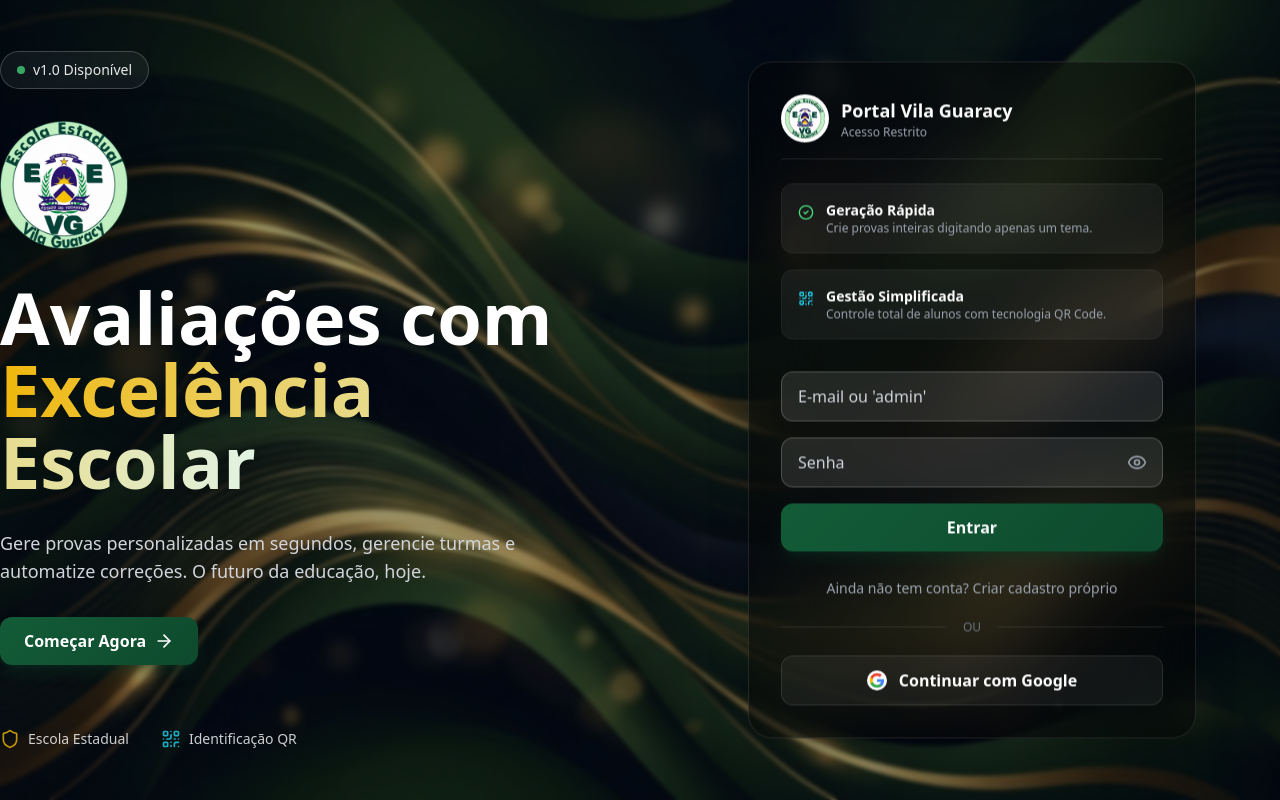
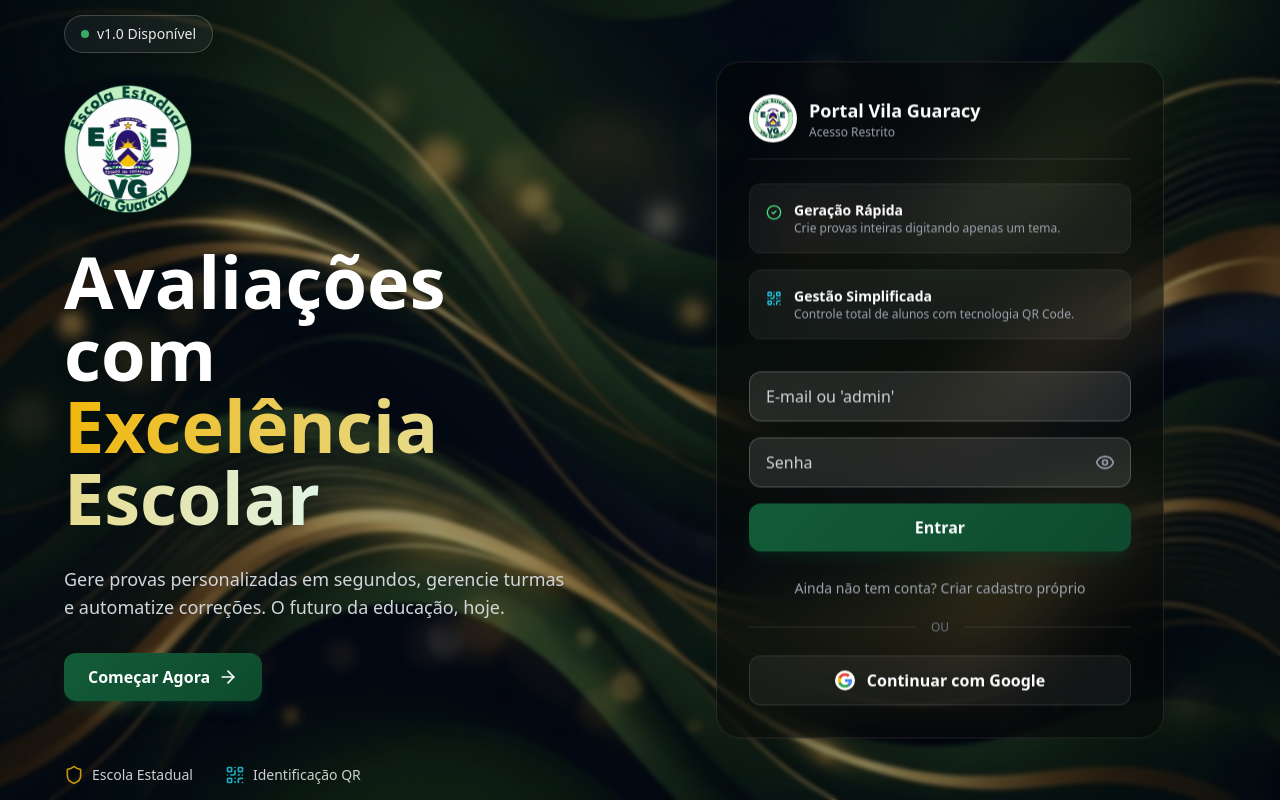
Before and after one commit to weslley-nunes/vilaguaracy, a Next.js app: page / in a window 1280 px wide. Built offline with nearby package versions, Linux system fonts and the light colour scheme; no server answers.

Commit message:
UI: Ajustado espaçamento e centralização do conteúdo na Home

```diff
--- a/src/app/page.js
+++ b/src/app/page.js
@@ -33,9 +33,9 @@ export default function Home() {
         <div className="absolute inset-0 bg-black/40 backdrop-blur-[2px]"></div>
       </div>
 
-      <div className="container relative z-10 grid grid-cols-1 lg:grid-cols-2 gap-12 items-center">
+      <div className="container mx-auto px-6 lg:px-16 relative z-10 grid grid-cols-1 lg:grid-cols-2 gap-12 items-center min-h-[90vh]">
         {/* Left Side: Text Content */}
-        <div className="text-center lg:text-left space-y-8 animate-fade-in">
+        <div className="text-center lg:text-left space-y-8 animate-fade-in lg:pr-12">
           <div className="inline-flex items-center gap-2 px-4 py-2 rounded-full glass border border-white/20 text-sm font-medium text-white/90">
             <span className="w-2 h-2 rounded-full bg-green-400 animate-pulse"></span>
             v1.0 Disponível
```
